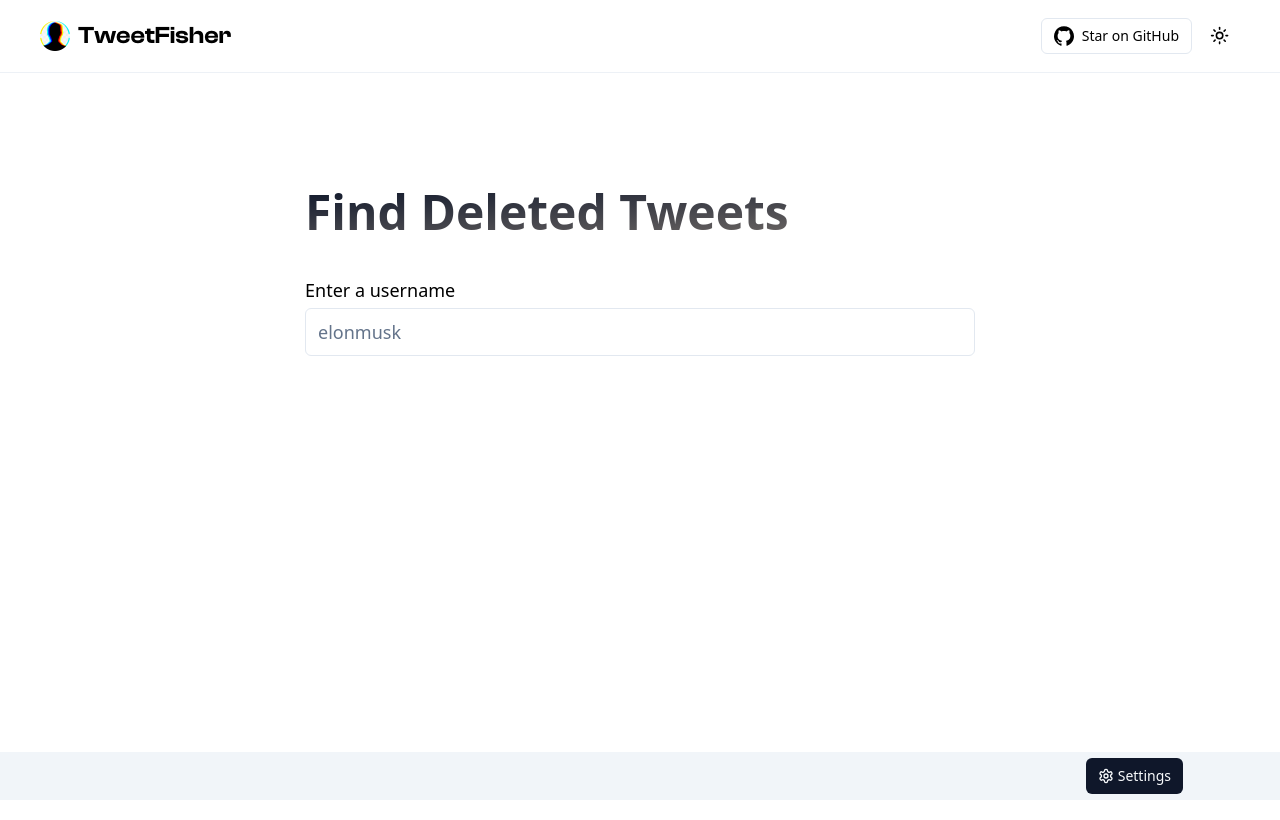
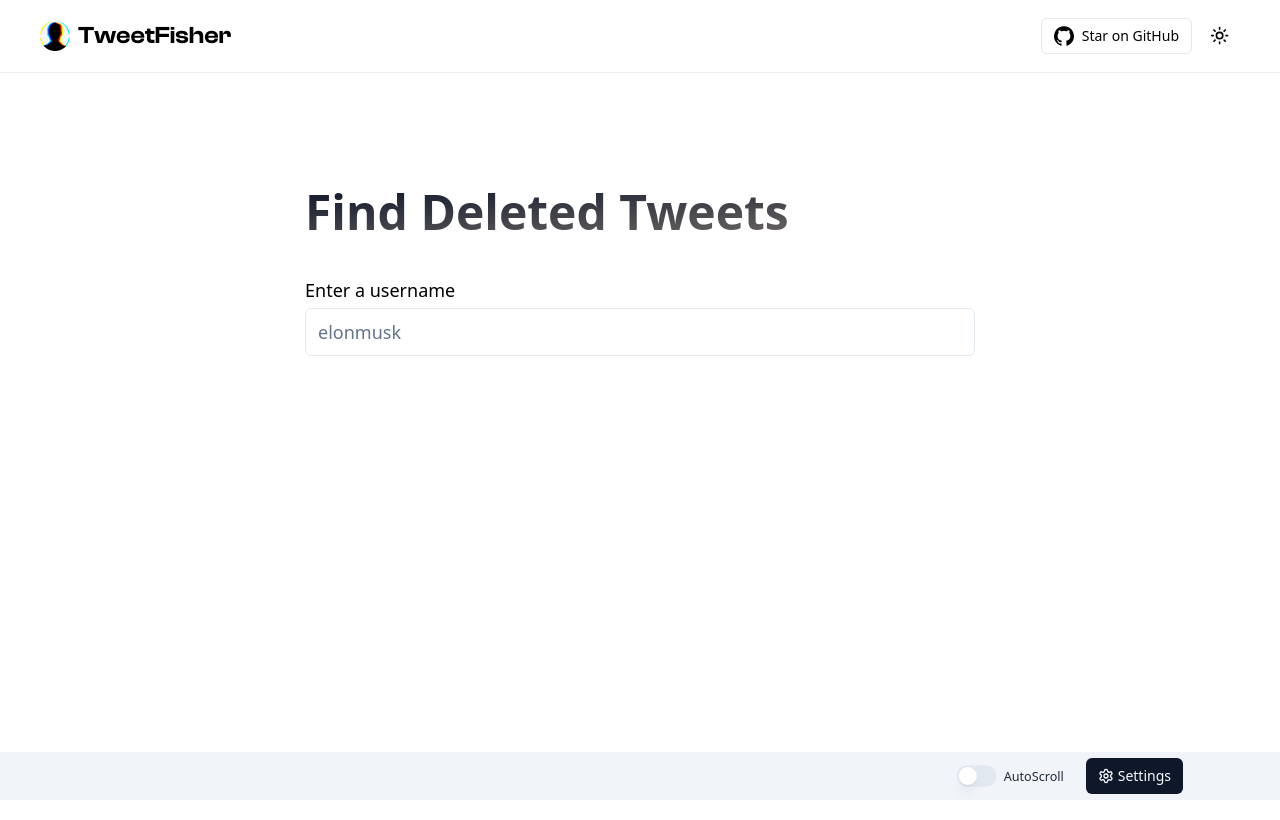
Before and after one commit to kulgg/tweetfisher, a Next.js app: page / in a window 1280 px wide. Built offline with nearby package versions, Linux system fonts and the light colour scheme.

Commit message:
Add autoscroll switch

```diff
--- a/app/[handle]/Tweets.tsx
+++ b/app/[handle]/Tweets.tsx
@@ -8,20 +8,25 @@ import {
   numStatusResponsesAtom,
   twitterStatusQueueAtom,
   settingsAtom,
+  isAutoScrollAtom,
 } from "@/lib/atoms";
 import { ITweetMap } from "@/lib/filter";
 import useFetchQueue from "@/lib/hooks/use-fetch-queue";
 import { DeletedTweet } from "@/lib/types";
-import { useAtom } from "jotai";
+import { useAtom, useAtomValue } from "jotai";
 import React, {
   Suspense,
   SuspenseList,
   useEffect,
   useMemo,
+  useRef,
   useState,
 } from "react";
 
 function Tweets({ handle }: { handle: string }) {
+  const bottomElementRef = useRef<HTMLDivElement>(null);
+  const isAutoScroll = useAtomValue(isAutoScrollAtom);
+
   const [archiveMap, setArchiveMap] = useAtom(archivedTweetsAtom);
   const [twitterStatusQueue, setTwitterStatusQueue] = useAtom(
     twitterStatusQueueAtom
@@ -92,11 +97,29 @@ function Tweets({ handle }: { handle: string }) {
       }/${encodeURIComponent(s.url)}`,
   });
 
+  useEffect(() => {
+    if (isAutoScroll) {
+      bottomElementRef.current?.scrollIntoView({
+        behavior: "smooth",
+        inline: "nearest",
+        block: "center",
+      });
+    }
+  }, [results, isAutoScroll]);
+
   return (
-    <div className="my-10 grid w-full grid-flow-dense grid-cols-1 items-center gap-4">
-      {results.map((x, i) => (
-        <Tweet t={x} key={i} />
-      ))}
+    <div>
+      <div className="my-10 grid w-full grid-flow-dense grid-cols-1 items-center gap-4">
+        {results.map((x, i, arr) => {
+          if (i === arr.length - 1)
+            return (
+              <div ref={bottomElementRef} key={i}>
+                <Tweet t={x} />
+              </div>
+            );
+          return <Tweet t={x} key={i} />;
+        })}
+      </div>
     </div>
   );
 }
--- a/components/StatusBar.tsx
+++ b/components/StatusBar.tsx
@@ -15,6 +15,7 @@ import {
   archiveQueueAtom,
   archivedTweetsAtom,
   deletedTweetsAtom,
+  isAutoScrollAtom,
   missedTweetsAtom,
   numArchiveResponsesAtom,
   numStatusResponsesAtom,
@@ -23,6 +24,8 @@ import {
 } from "@/lib/atoms";
 import { Button } from "./ui/button";
 import { RotateCcwIcon } from "lucide-react";
+import { Switch } from "./ui/switch";
+import { Label } from "./ui/label";
 
 interface FetchProcessData {
   accountType: string;
@@ -67,6 +70,7 @@ function StatusBar() {
   const setTwitterStatusQueue = useSetAtom(twitterStatusQueueAtom);
   const deletedTweets = useAtomValue(deletedTweetsAtom);
 
+  const [isAutoScroll, setIsAutoScroll] = useAtom(isAutoScrollAtom);
   const [isSettingsOpen, setIsSettingsOpen] = useState(false);
 
   return (
@@ -227,6 +231,18 @@ function StatusBar() {
         ) : (
           <div></div>
         )}
+        <div className="flex items-center gap-4">
+          <div>
+            <div className="flex items-center space-x-2 scale-90">
+              <Switch
+                id="airplane-mode"
+                className="dark:data-[state=checked]:bg-slate-50 dark:data-[state=unchecked]:bg-slate-600"
+                checked={isAutoScroll}
+                onCheckedChange={() => setIsAutoScroll((prev) => !prev)}
+              />
+              <Label htmlFor="airplane-mode">AutoScroll</Label>
+            </div>
+          </div>
           <Button
             variant={"default"}
             size="sm"
@@ -235,6 +251,7 @@ function StatusBar() {
           >
             <Icons.settings className="w-4 h-4" /> Settings
           </Button>
+        </div>
         <SettingsDialog isOpen={isSettingsOpen} setIsOpen={setIsSettingsOpen} />
       </div>
     </footer>
--- /dev/null
+++ b/components/ui/switch.tsx
@@ -0,0 +1,29 @@
+"use client"
+
+import * as React from "react"
+import * as SwitchPrimitives from "@radix-ui/react-switch"
+
+import { cn } from "@/lib/utils"
+
+const Switch = React.forwardRef<
+  React.ElementRef<typeof SwitchPrimitives.Root>,
+  React.ComponentPropsWithoutRef<typeof SwitchPrimitives.Root>
+>(({ className, ...props }, ref) => (
+  <SwitchPrimitives.Root
+    className={cn(
+      "peer inline-flex h-[24px] w-[44px] shrink-0 cursor-pointer items-center rounded-full border-2 border-transparent transition-colors focus-visible:outline-none focus-visible:ring-2 focus-visible:ring-slate-400 focus-visible:ring-offset-2 focus-visible:ring-offset-white disabled:cursor-not-allowed disabled:opacity-50 data-[state=checked]:bg-slate-900 data-[state=unchecked]:bg-slate-200 dark:focus-visible:ring-slate-800 dark:focus-visible:ring-offset-slate-950 dark:data-[state=checked]:bg-slate-50 dark:data-[state=unchecked]:bg-slate-800",
+      className
+    )}
+    {...props}
+    ref={ref}
+  >
+    <SwitchPrimitives.Thumb
+      className={cn(
+        "pointer-events-none block h-5 w-5 rounded-full bg-white shadow-lg ring-0 transition-transform data-[state=checked]:translate-x-5 data-[state=unchecked]:translate-x-0 dark:bg-slate-950"
+      )}
+    />
+  </SwitchPrimitives.Root>
+))
+Switch.displayName = SwitchPrimitives.Root.displayName
+
+export { Switch }
--- a/lib/atoms.ts
+++ b/lib/atoms.ts
@@ -6,6 +6,8 @@ import { DeletedTweet, FullDeletedTweet, Settings, TweetResult } from "./types";
 const settingsAtom = atomWithStorage<Settings>("tweetfisher.settings", {
   tps_settings: { twitter: 1.2, archive: 3.0 },
 });
+
+const isAutoScrollAtom = atomWithStorage("tweetfisher.autoscroll", false);
 
 const accountNameAtom = atom("");
 const accountStatusAtom = atom("");
@@ -35,4 +37,5 @@ export {
   missedTweetsAtom,
   numStatusResponsesAtom,
   numArchiveResponsesAtom,
+  isAutoScrollAtom,
 };
--- a/package.json
+++ b/package.json
@@ -14,6 +14,7 @@
     "@radix-ui/react-dropdown-menu": "^2.0.5",
     "@radix-ui/react-label": "^2.0.2",
     "@radix-ui/react-slot": "^1.0.2",
+    "@radix-ui/react-switch": "^1.0.3",
     "@radix-ui/react-toast": "^1.1.4",
     "@radix-ui/react-tooltip": "^1.0.6",
     "@types/node": "20.3.1",
```
Also changed, not shown: components/SettingsDialog.tsx (+0 -9 lines), 2 other files (tests, documents, lock files or other folders). Lines whose indentation alone changed are shown as unchanged.
